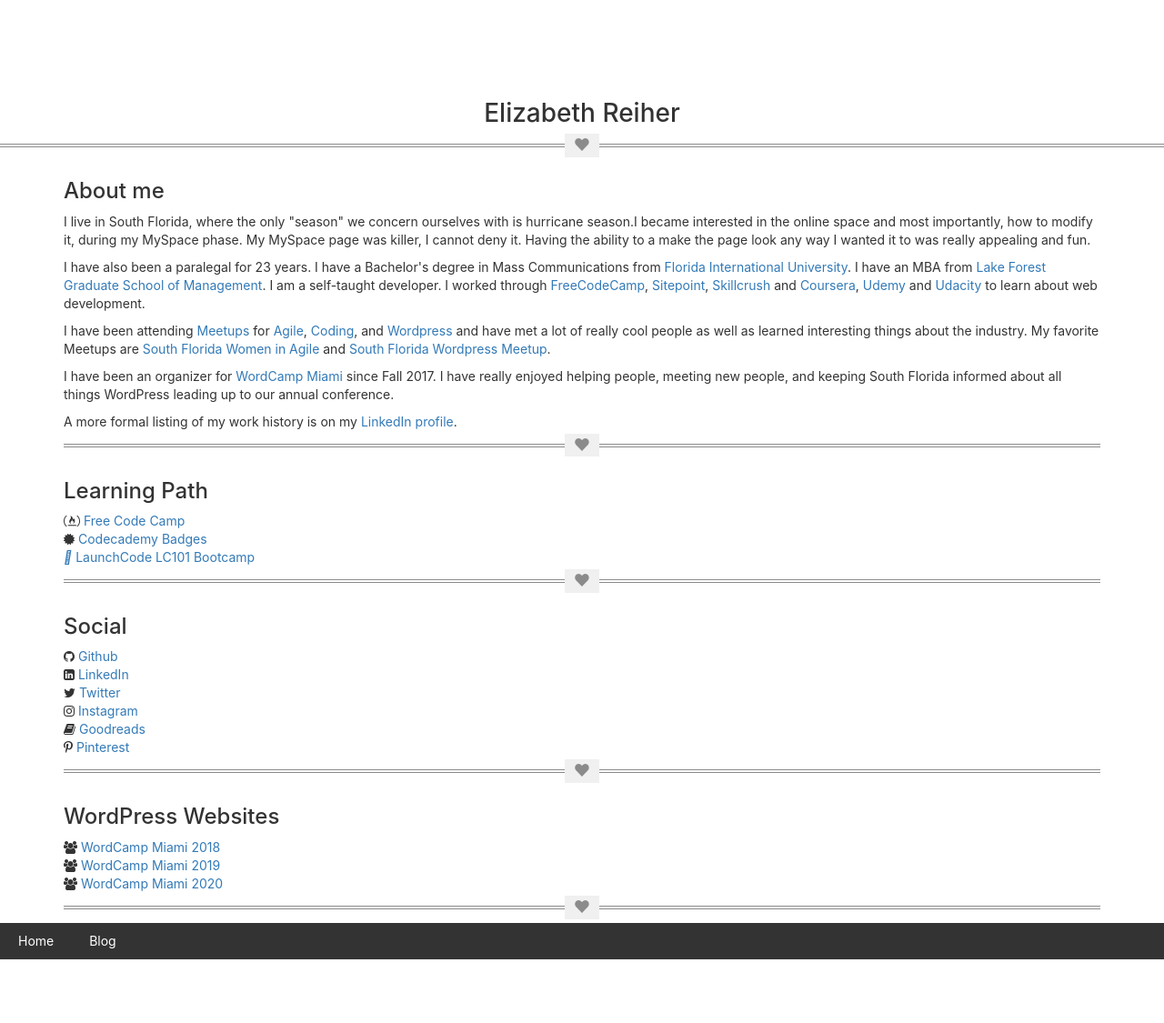
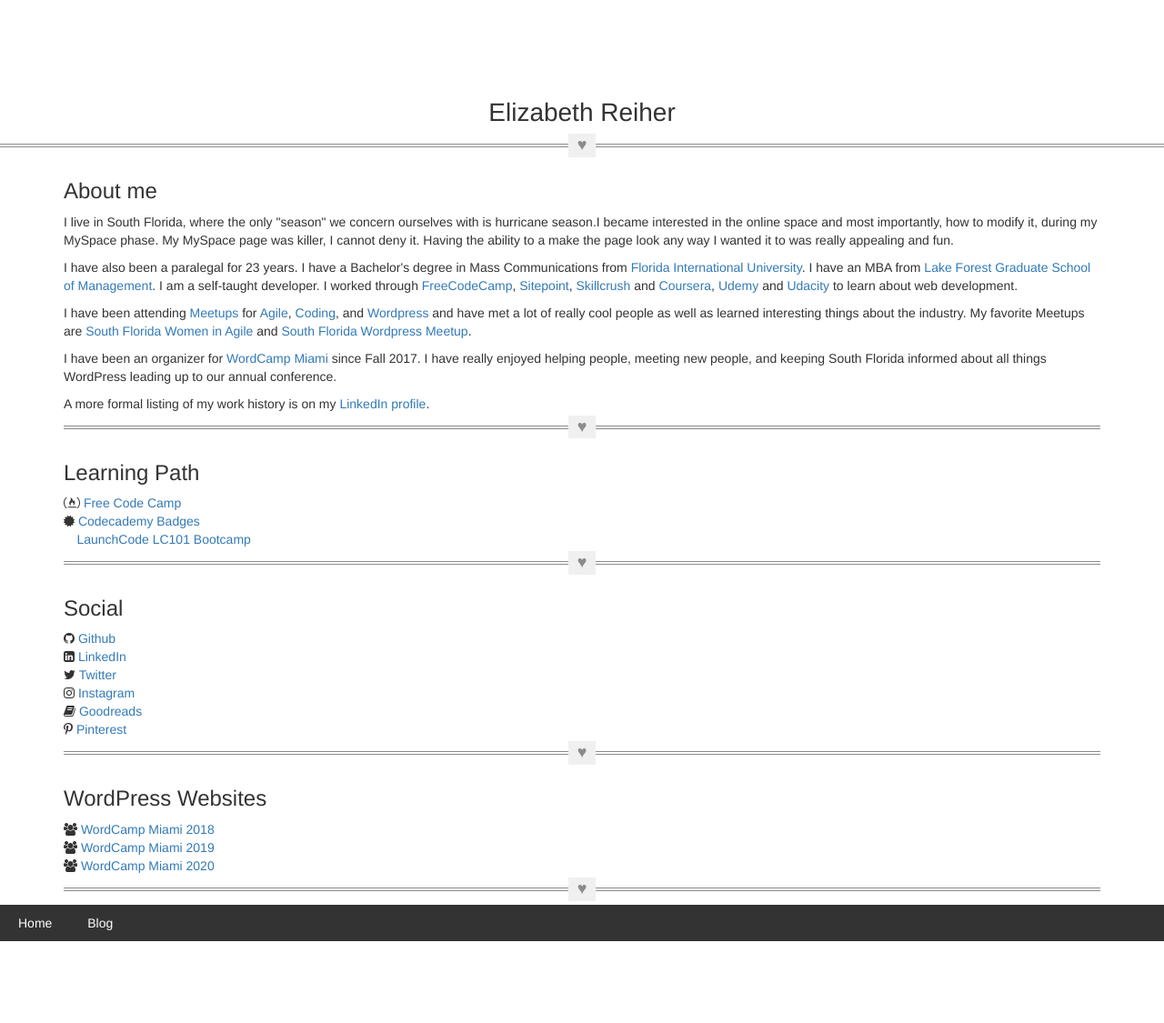
Before and after one commit to tonomoshia/lizreiher, a Jekyll site: the page index.html, which Jekyll copies as it is, in a window 1280 px wide. Shown: the whole page at 91% size. Built offline with Jekyll 4.4.1, drawn with Linux system fonts in a browser that asks for light colours; a script that is not in the unit is left out.

Commit message:
Revert "standardize fonts"
This reverts commit 8e832ecf54988b9de1bbd7cdd2e4e96a7bee447c.

```diff
--- a/css/main.css
+++ b/css/main.css
@@ -335,17 +335,3 @@
 nav a.active {
   background-color: #007acc;
 }
-
-h1,
-h2,
-h3,
-h4,
-h5,
-h6,
-p {
-  font-family: -apple-system, BlinkMacSystemFont, "Helvetica Neue", Helvetica, sans-serif;
-}
-
-body {
-  font-family: -apple-system, BlinkMacSystemFont, "Helvetica Neue", Helvetica, sans-serif;
-}
```
